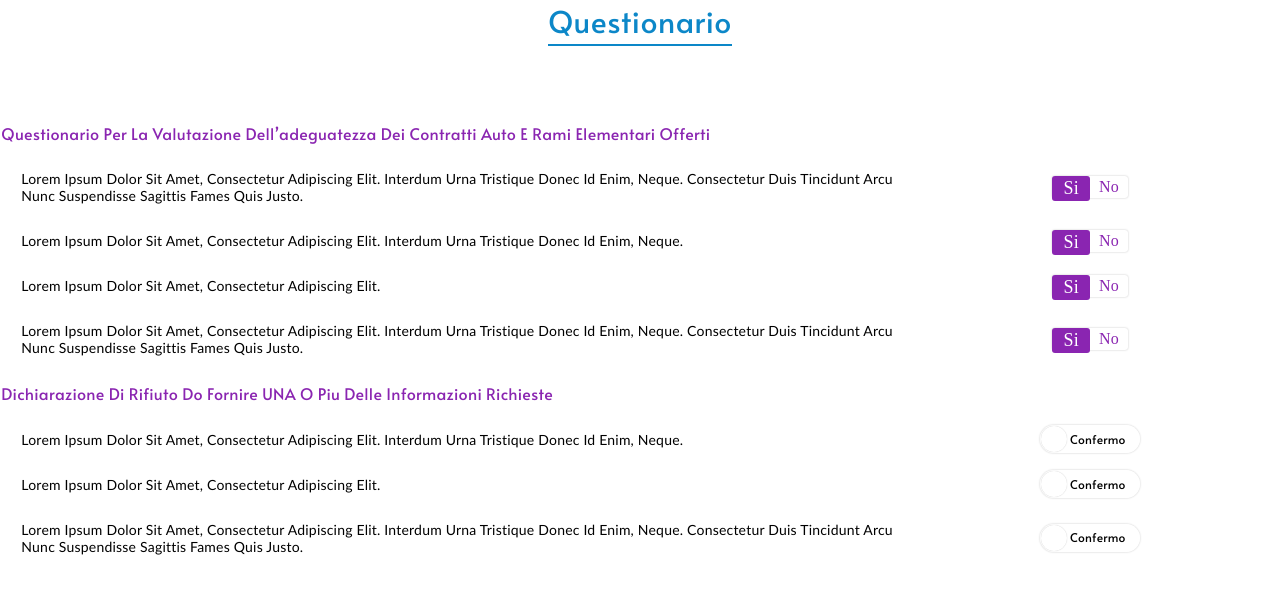
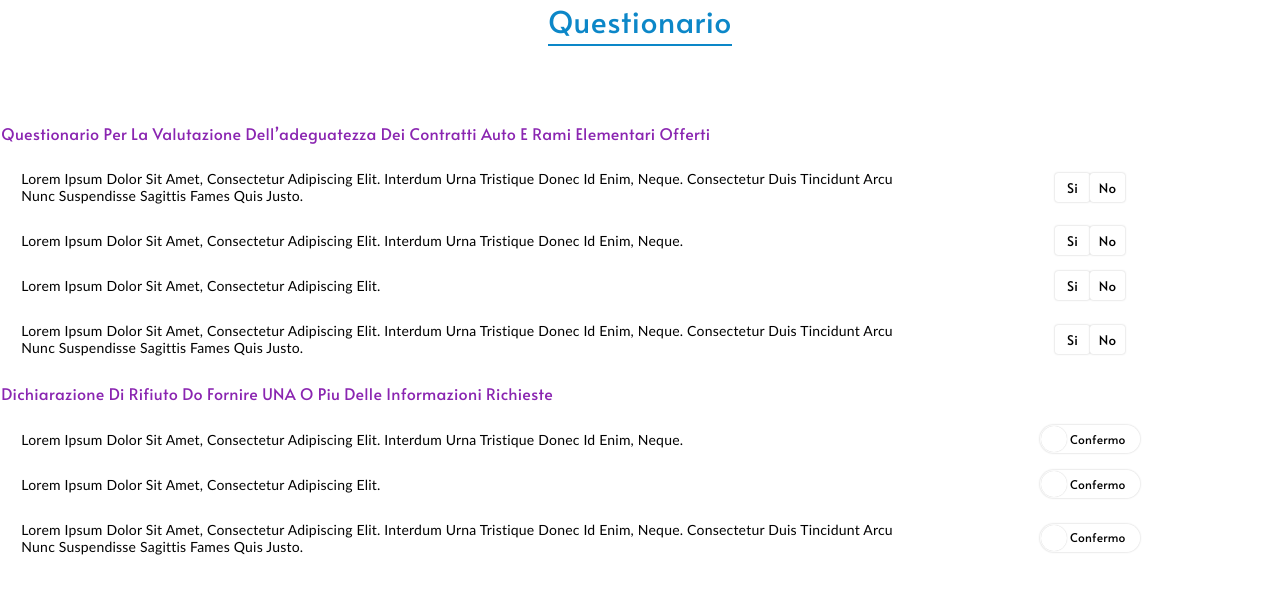
Before and after one commit to triloksainexternlabs/appfront-cloud, a React (Create React App) app: page / in a window 1280 px wide. Shown: the top 594 px of the page. Built offline with nearby package versions, Linux system fonts and the light colour scheme.

Commit message:
design true/false button

```diff
--- a/src/component/togglebtn/togglebtn.jsx
+++ b/src/component/togglebtn/togglebtn.jsx
@@ -1,21 +1,20 @@
 import React from 'react'
 import '../togglebtn/togglebtn.scss';
 const ToggleBtn = (props) => {
-    let { setValue, checked } = props
-
+    let { setValue, checked, id1, id2,id } = props;
     return (
         <div className='toogle-btn-container'>
-            <div>
             <div className='toogle-btn-wrapper'>
-                <label>
+                <input disabled={id==id1} id={id1} onClick={setValue} type='button' value={'Si'} className={id==id1?'active':''}></input>
+                <input disabled={id==id2} id={id2} onClick={setValue} type='button' value={'No'} className={id==id2?'active':''} ></input>
+                {/* <label>
                 <span className='toggle-true checked'>Si</span>
                     <input type="radio" value="yes" />
                 </label>
                 <label >
                 <span className='toggle-false'>No</span>
                     <input type="radio" value="yes" />
-                </label>
-            </div>
+                </label> */}
             </div>
         </div>
     )
--- a/src/component/togglebtn/togglebtn.scss
+++ b/src/component/togglebtn/togglebtn.scss
@@ -1,64 +1,99 @@
 .toogle-btn-container{
-    div{
-        width: 20%;
+
     .toogle-btn-wrapper{
+        // box-shadow: 0px 0px 2px rgba(0, 0, 0, 0.25);
+        // border-radius: 3px;
+        // display: flex;
+        // width: 100%;
+        // align-items: center;
+        // justify-self: center;
+        // border: 1px solid black;
+        width: fit-content;
+        display: flex;
+        align-items: center;
+        input{
+            margin: 0px;
+            padding: 5px;
+            width: 35px;
+            height: auto;
+            background-color: white;
+            color: black;
+            outline: none;
+            border: none;
             box-shadow: 0px 0px 2px rgba(0, 0, 0, 0.25);
+            text-align: center;
+            cursor: pointer;
             border-radius: 3px;
-        display: flex;
-        height: 80%;
-        width: 100%;
-        label{
-            width: 50%;
-            position: relative;
-            // border: 1px solid black;
-            // background-color: blue;
-            // border:  .6px solid rgba(0, 0, 0, 0.25);;
+            letter-spacing: 0.015em;
+            text-transform: capitalize;
+            // opacity: 0;ss
 
-            input{
-                width: 100%;
-                z-index: 9999;
-                opacity: 0;
-                cursor: pointer;
         }
-            .checked{
-                font-family: Alata;
-                font-style: normal;
-                font-weight: normal;
+        // :nth-child(2){
+        //     background-color: white;
+        //     color:#8A25B1;
+        // }
+        .active{
             font-size: 18px;
             line-height: 25px;
-                letter-spacing: 0.015em;
-                text-transform: capitalize;
             color: white;
             background-color: #8A25B1;
-                border-radius: 3px;
-            }
-            span{
-                font-family: Alata;
-                text-align: center;
-                width: 100%;
-                position: absolute;
-                top: 0px;
-                color: #8A25B1;
-                font-style: normal;
-                font-weight: normal;
-                font-size: 16px;
-                line-height: 22px;
-                letter-spacing: 0.015em;
-                text-transform: capitalize;
 
-            }
-            .toggle-true{
-                left: 0px;
-                // background-color: red;
-
-            }
-            .toggle-false{
-                right: 0px;
-                // background-color: yellow;
-
+            // width: 40px;
         }
 
+        // label{
+        //     width: 50%;
+        //     position: relative;
+        //     // border: 1px solid black;
+        //     // background-color: blue;
+        //     // border:  .6px solid rgba(0, 0, 0, 0.25);;
+
+        //     input{
+        //         width: 100%;
+        //         z-index: 9999;
+        //         opacity: 0;
+        //         cursor: pointer;
+        //     }
+        //     .checked{
+        //         font-family: Alata;
+        //         font-style: normal;
+        //         font-weight: normal;
+        //         font-size: 18px;
+        //         line-height: 25px;
+        //         letter-spacing: 0.015em;
+        //         text-transform: capitalize;
+        //         color: white;
+        //         background-color: #8A25B1;
+        //         border-radius: 3px;
+        //         height: 30px;
+        //     }
+        //     span{
+        //         font-family: Alata;
+        //         text-align: center;
+        //         width: 100%;
+        //         position: absolute;
+        //         top: 0px;
+        //         color: #8A25B1;
+        //         font-style: normal;
+        //         font-weight: normal;
+        //         font-size: 16px;
+        //         line-height: 22px;
+        //         letter-spacing: 0.015em;
+        //         text-transform: capitalize;
+
+        //     }
+        //     .toggle-true{
+        //         left: 0px;
+        //         // background-color: red;
+
+        //     }
+        //     .toggle-false{
+        //         right: 0px;
+        //         // background-color: yellow;
+
+        //     }
+
+        // }
     }
 }
-}
-}
--- a/src/pages/questionario/ questionario.jsx
+++ b/src/pages/questionario/ questionario.jsx
@@ -12,19 +12,19 @@ const Questionario = (props) => {
                     <h1>Questionario Per La Valutazione Dell’adeguatezza Dei Contratti  Auto e Rami elementari offerti</h1>
                     <div className='questionario'>
                         <p>Lorem ipsum dolor sit amet, consectetur adipiscing elit. Interdum urna tristique donec id enim, neque. Consectetur duis tincidunt arcu nunc suspendisse sagittis fames quis justo.</p>
-                        <ToggleBtn {...props} />
+                        <ToggleBtn value1={props.value1} value2={props.value2}  id1={1} id2={2} {...props} />
                     </div>
                     <div className='questionario'>
                         <p>Lorem ipsum dolor sit amet, consectetur adipiscing elit. Interdum urna tristique donec id enim, neque.</p>
-                        <ToggleBtn {...props} />
+                        <ToggleBtn value1={props.value3} value2={props.value4}  id1={3} id2={4}  {...props} />
                     </div>
                     <div className='questionario'>
                         <p>Lorem ipsum dolor sit amet, consectetur adipiscing elit.</p>
-                        <ToggleBtn {...props} />
+                        <ToggleBtn value1={props.value5} value2={props.value6}  id1={5} id2={6}  {...props} />
                     </div>
                     <div className='questionario'>
                         <p>Lorem ipsum dolor sit amet, consectetur adipiscing elit. Interdum urna tristique donec id enim, neque. Consectetur duis tincidunt arcu nunc suspendisse sagittis fames quis justo.</p>
-                        <ToggleBtn {...props} />
+                        <ToggleBtn value1={props.value7} value2={props.value8}  id1={7} id2={8}  {...props} />
                     </div>
                 </div>
                 <div className='questionario-sub-container'>
--- a/src/pages/questionario/questionariocontainer.js
+++ b/src/pages/questionario/questionariocontainer.js
@@ -2,16 +2,32 @@ import React,{useState} from 'react'
 import Questionario from './ questionario'
 
 const QuestionarioContainer = () => {
-   const [checked, setChecked] = useState(true)
-   const setValue=()=>{
-      if(checked)
-         setChecked(false)
-      else
-       setChecked(true)
+   const [checked, setChecked] = useState()
+   const [id, setId] = useState(0)
+   const [value1, setValue1] = useState(false)
+   const [value2, setValue2] = useState(false)
+   const [value3, setValue3] = useState(false)
+   const [value4, setValue4] = useState(false)
+
+   let flag={}
+   const setValue=(e)=>{
+      // if(checked)
+         // setChecked(e.target.id)
+      // else
+      //  setChecked(e.target.id)
+      const clicked = e.target.id
+      if(id === clicked) {
+         setId('');
+      } else {
+
+         setId(clicked)
+     }
+     console.log(clicked,'value')
 
    }
+
    return (
-      <Questionario checked={checked} setValue={setValue} />
+      <Questionario id={id} checked={flag} setValue={setValue} />
    )
 }
 export default QuestionarioContainer
```
Lines whose indentation alone changed are shown as unchanged.
